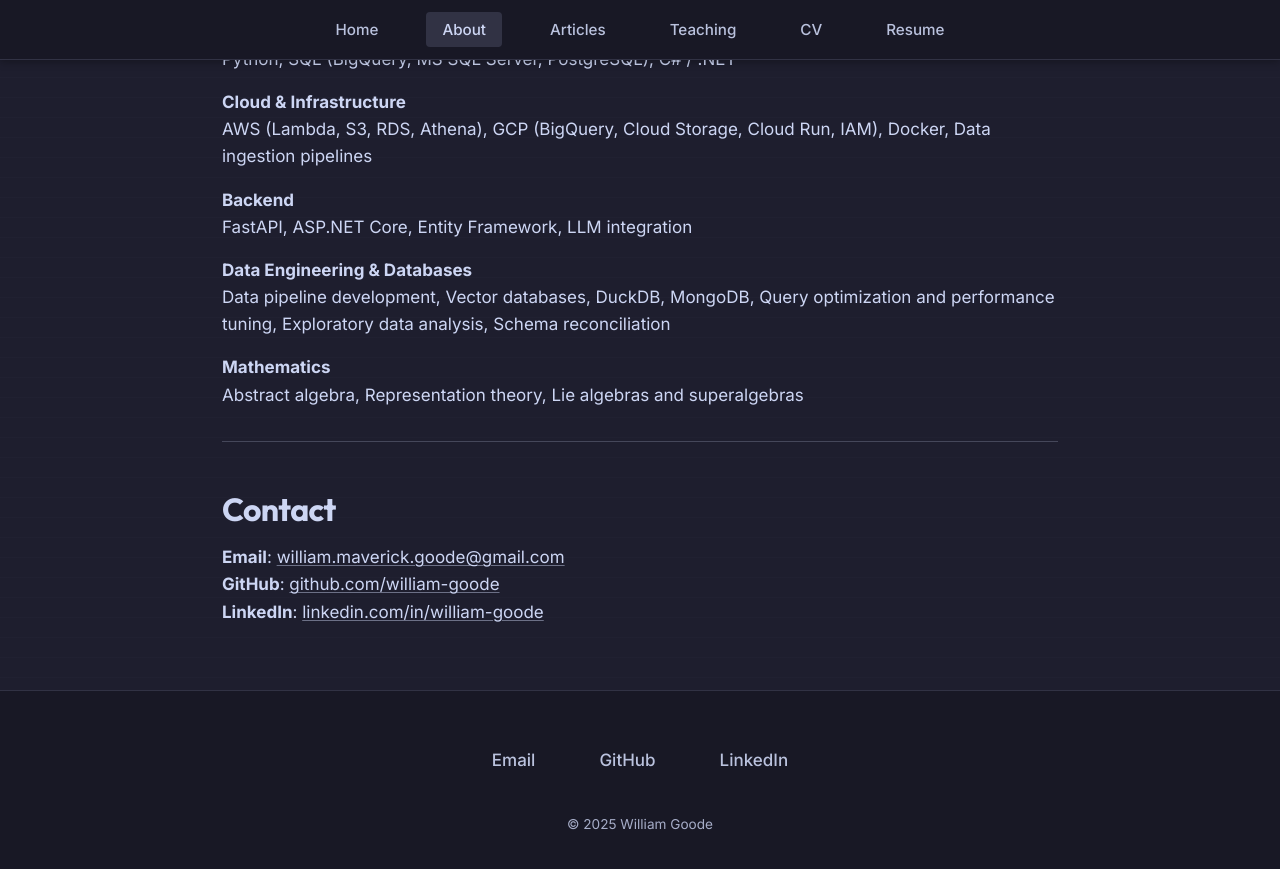
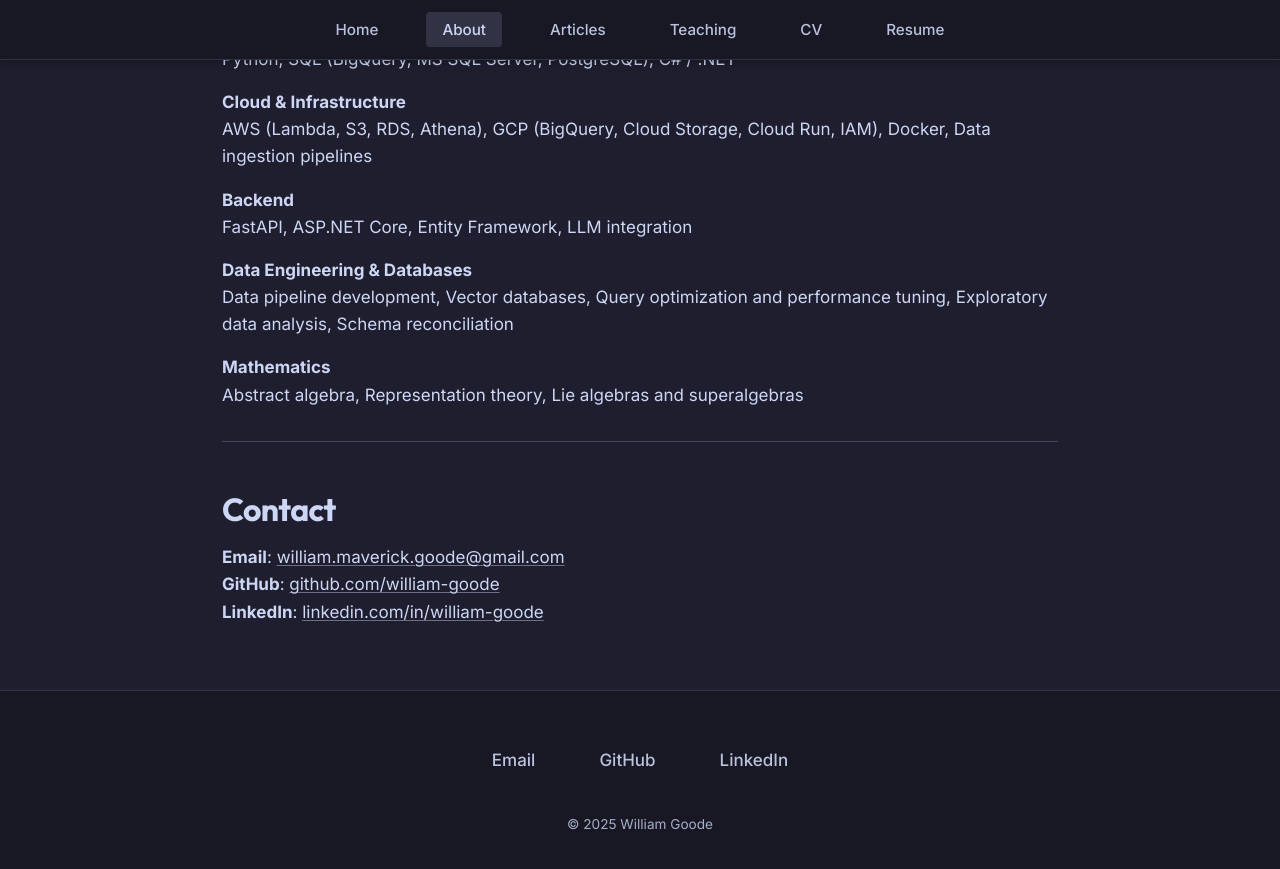
Before and after one commit to william-goode/william-goode.github.io, a Jekyll site: the page built from about.md, in a window 1280 px wide and 900 px high, scrolled down 1762 px. Shown: the top 869 px of the window. Built offline with Jekyll 4.4.1, drawn with Linux system fonts in a browser that asks for light colours.

Commit message:
Remove DuckDB and MongoDB: brief prototypes, not interview-ready skills

```diff
--- a/_data/cv.yml
+++ b/_data/cv.yml
@@ -198,8 +198,6 @@ skills:
     items:
       - "Data pipeline development"
       - "Vector databases"
-      - "DuckDB"
-      - "MongoDB"
       - "Query optimization and performance tuning"
       - "Exploratory data analysis"
       - "Schema reconciliation"
--- a/about.md
+++ b/about.md
@@ -63,7 +63,7 @@ AWS (Lambda, S3, RDS, Athena), GCP (BigQuery, Cloud Storage, Cloud Run, IAM), Do
 FastAPI, ASP.NET Core, Entity Framework, LLM integration
 
 **Data Engineering & Databases**
-Data pipeline development, Vector databases, DuckDB, MongoDB, Query optimization and performance tuning, Exploratory data analysis, Schema reconciliation
+Data pipeline development, Vector databases, Query optimization and performance tuning, Exploratory data analysis, Schema reconciliation
 
 **Mathematics**
 Abstract algebra, Representation theory, Lie algebras and superalgebras
--- a/resumes/generate_resume.py
+++ b/resumes/generate_resume.py
@@ -162,7 +162,7 @@ story.append(Paragraph(
 ))
 story.append(Spacer(1, 2))
 story.append(Paragraph(
-    "<b>Data Engineering:</b> Data pipeline development, Vector databases, DuckDB, MongoDB, Query optimization, Schema reconciliation",
+    "<b>Data Engineering:</b> Data pipeline development, Vector databases, Query optimization, Schema reconciliation",
     body_style
 ))
 
```
Also changed, not shown: 1 other file.
